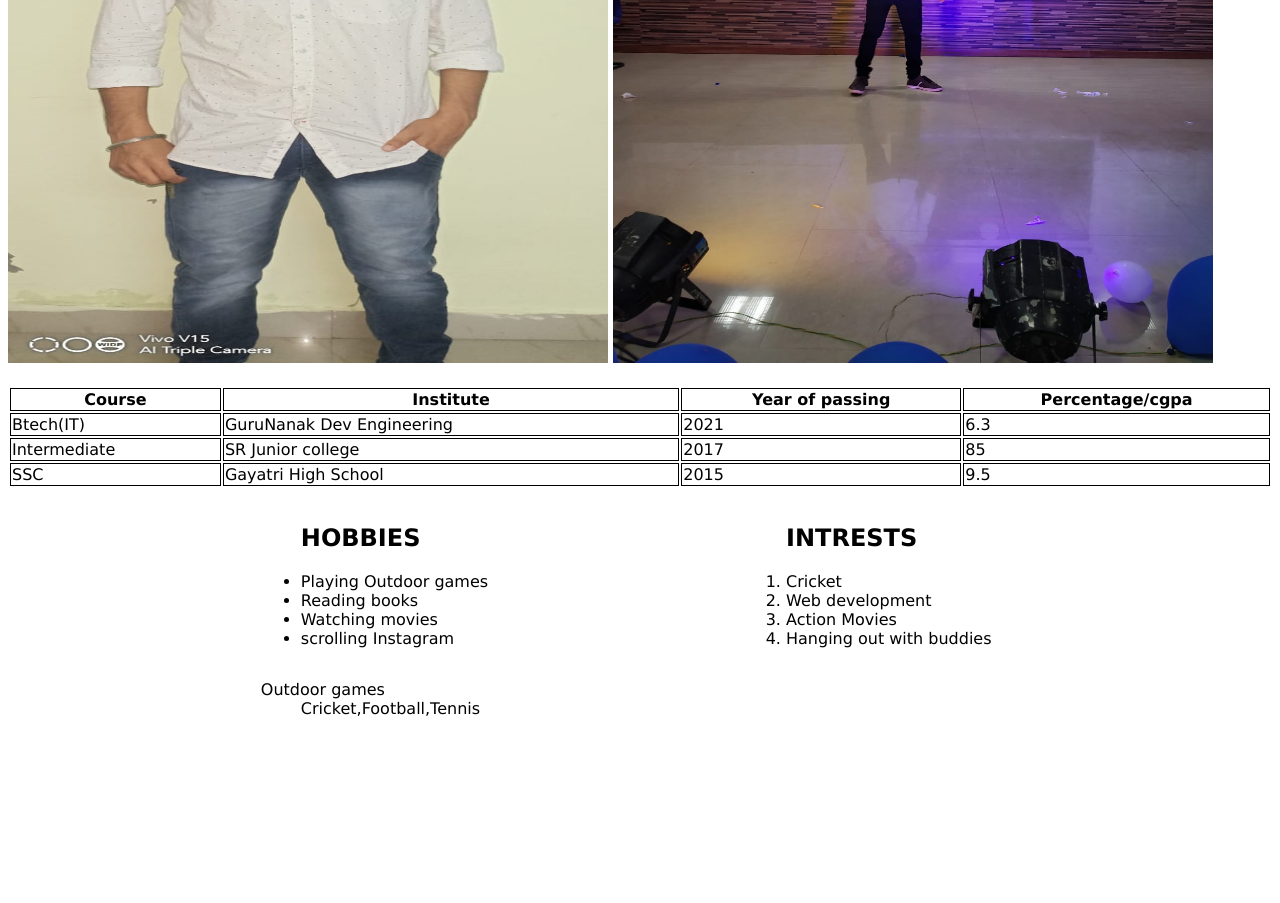
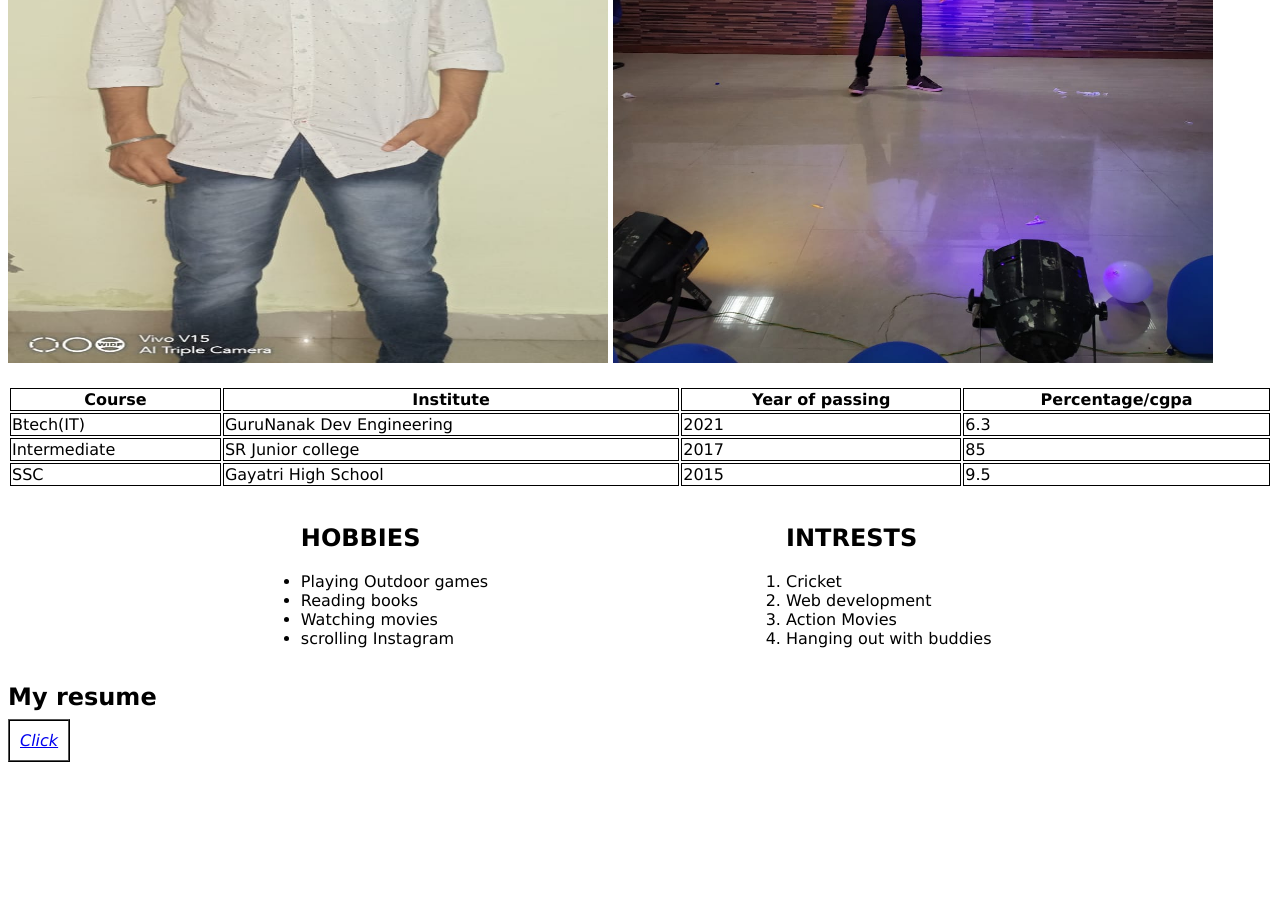
Before and after one commit to Gagandeep24/Myproject, a plain HTML site: page index.html in a window 1280 px wide. Shown: the part 587-1490 px from the top of the page. Before the commit the page ends 1321 px from the top, so only its background shows below. Drawn offline with Linux system fonts and the light colour scheme.

Commit message:
modified index file

```diff
--- a/index.html
+++ b/index.html
@@ -60,11 +60,13 @@
           <li>Action Movies</li>
           <li>Hanging out with buddies</li>
         </ol>
-        <dl>
-          <dt>Outdoor games</dt>
-          <dd>Cricket,Football,Tennis</dd>
-        </dl>
-        </div>
       </section>
+      <aside>
+        <h1> My resume</h1>
+        <a href="./images/Gagandeep CV.docx"><i>Click</i></a>
+      </aside>
+      <video>
+        <a href="https://youtu.be/Pdn43u-O1IU"> video</a>
+      </video>
     </body>
 </html>
```
